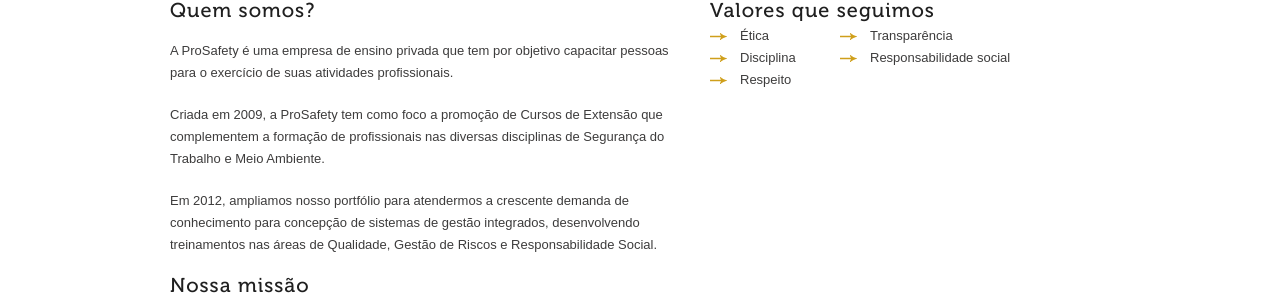
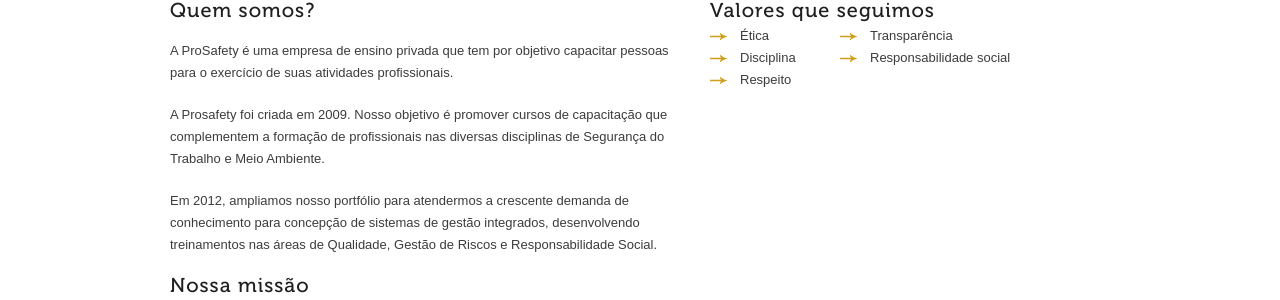
Before and after one commit to prosafetycursos/prosafetycursos.github.com, a Jekyll site: the page built from sobre/index.html, in a window 1280 px wide. Shown: the part 194-494 px from the top of the page. Built offline with Jekyll 4.4.1, drawn with Linux system fonts in a browser that asks for light colours.

Commit message:
Correções em links e na página de sobre nós

```diff
--- a/sobre/index.html
+++ b/sobre/index.html
@@ -15,7 +15,7 @@
     <h2>Quem somos?</h2>
     <p>A ProSafety é uma empresa de ensino privada que tem por objetivo capacitar pessoas para o exercício de suas atividades profissionais. </p>
 
-    <p>Criada em 2009, a ProSafety tem como foco a promoção de Cursos de Extensão que complementem a formação de profissionais nas diversas disciplinas de Segurança do Trabalho e Meio Ambiente.</p>
+    <p>A Prosafety foi criada em 2009. Nosso objetivo é promover cursos de capacitação que complementem a formação de profissionais nas diversas disciplinas de Segurança do Trabalho e Meio Ambiente.</p>
 
     <p>Em 2012, ampliamos nosso portfólio para atendermos a crescente demanda de conhecimento para concepção de sistemas de gestão integrados, desenvolvendo treinamentos nas áreas de Qualidade, Gestão de Riscos e Responsabilidade Social.</p>
 
```
Also changed, not shown: sobre/links.html (+7 -9 lines).
